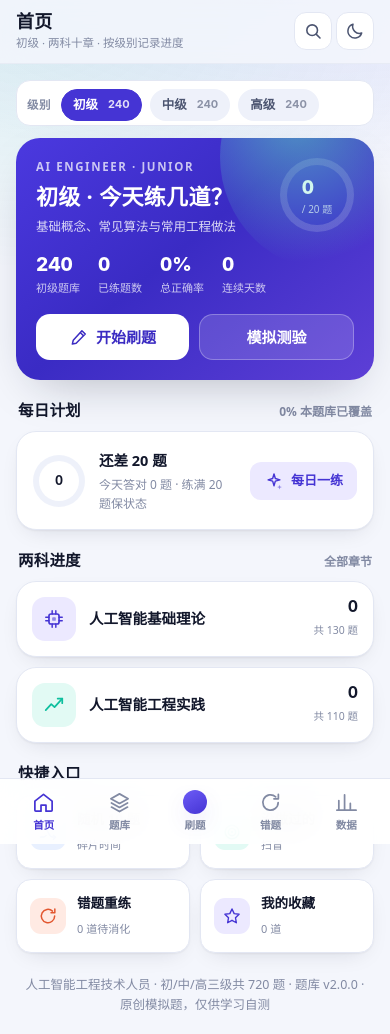
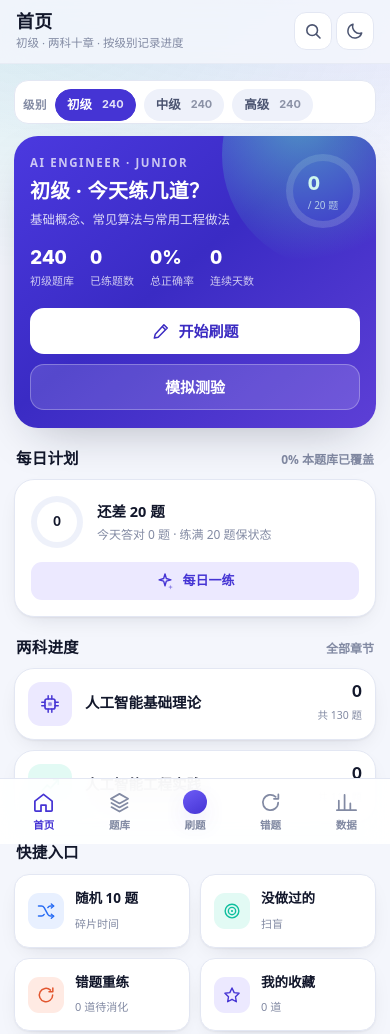
Before and after one commit to Al1c0ach/ai-engineer-exam, a plain HTML site: page index.html in a window 390 px wide. Shown: the top 1034 px of the page. Drawn offline with Linux system fonts and the light colour scheme.

Commit message:
窄屏（<=430px）布局修正：按钮堆叠、每日计划换行，消除横向溢出

```diff
--- a/assets/styles.css
+++ b/assets/styles.css
@@ -414,3 +414,18 @@ input[type="range"]{width:100%;accent-color:var(--c-brand)}
   .pbar{max-width:820px;margin:0 auto}
 }
 @media(prefers-reduced-motion:reduce){*{animation:none!important;transition:none!important}}
+/* 窄屏（主流手机 360~430）防横向溢出 */
+@media(max-width:430px){
+  .hero{padding:18px 16px}
+  .hero__title{font-size:20px}
+  .hero__stats{gap:12px 16px;flex-wrap:wrap}
+  .hero__cta{flex-direction:column}
+  .hero__cta .btn{width:100%}
+  .daily{flex-wrap:wrap}
+  .daily__body{flex:1 1 160px}
+  .daily .btn{width:100%;justify-content:center}
+  .levelbar{padding:8px 8px 2px;gap:8px}
+  .view{padding-left:14px;padding-right:14px}
+  .subj__card,.chapter{padding:13px}
+}
+body{overflow-x:hidden}
```
Also changed, not shown: tools/_checklive.html (added, +9 -0 lines), live-home.png (added), live-senior.png (added).
